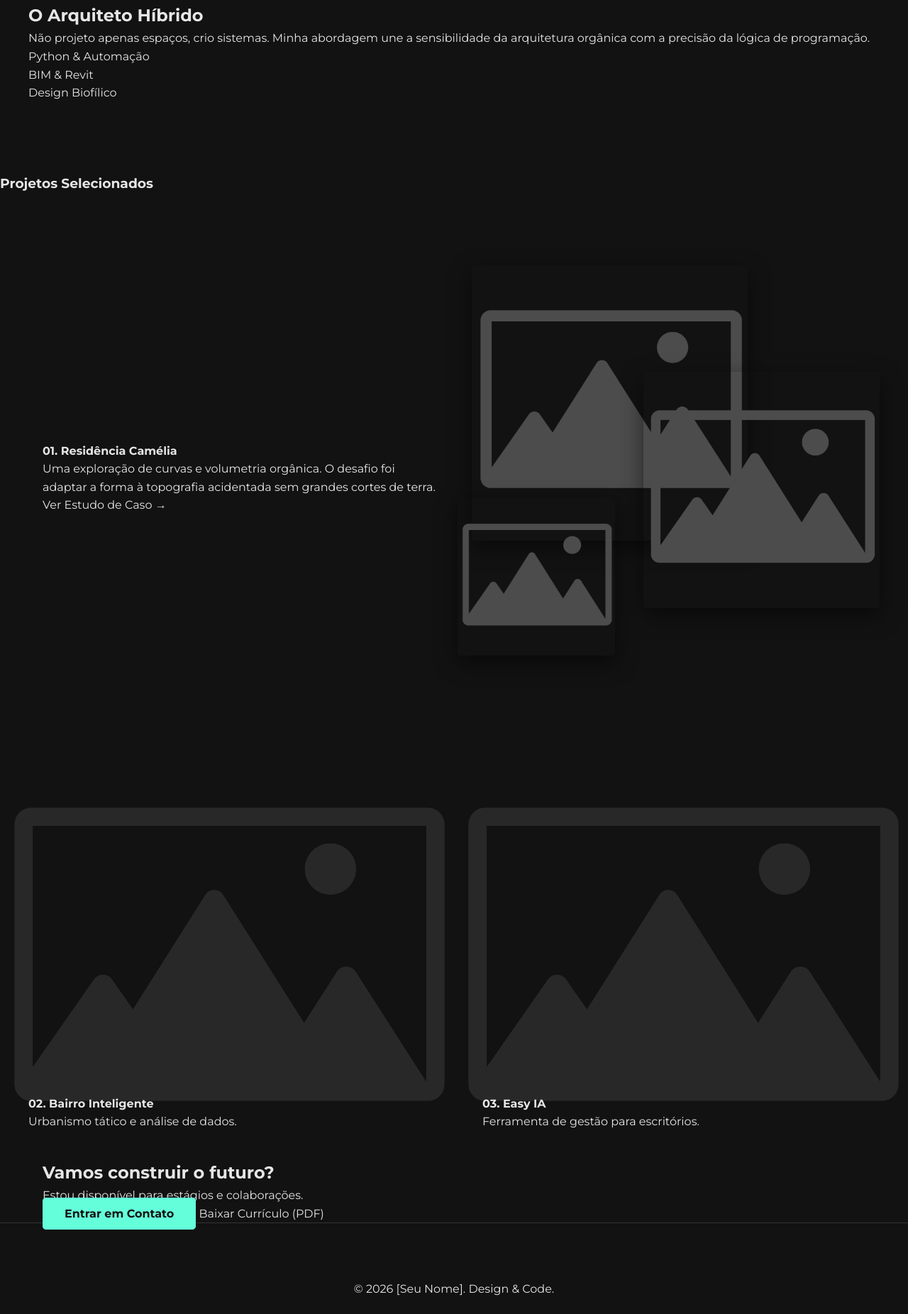
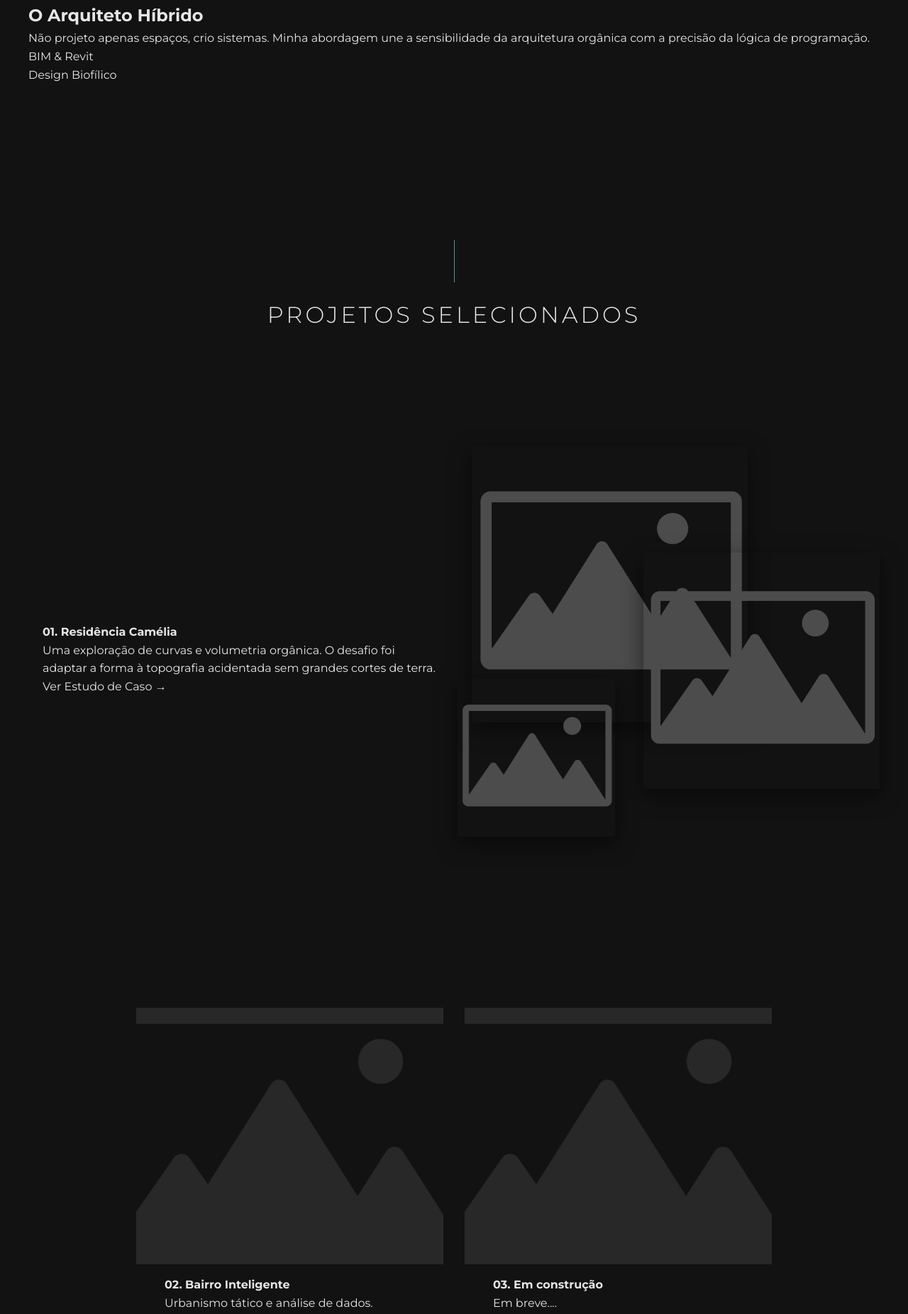
Before and after one commit to Anderson-Andy-Correa/Portifolio-Francine_Amaro, a plain HTML site: page index.html in a window 1280 px wide. Shown: the part 897-2749 px from the top of the page at 71% size. Drawn offline with Linux system fonts and the light colour scheme.

Commit message:
remove some bugs

```diff
--- a/index.html
+++ b/index.html
@@ -12,13 +12,8 @@
     <header class="hero-parallax">
         <div class="overlay"></div>
         <div class="hero-content">
-            <h1>[Seu Nome]</h1>
-            <p>Arquitetura | Urbanismo | Tecnologia</p>
-        </div>
-
-        <div class="scroll-indicator" id="scrollHint">
-            <p>Role para explorar</p>
-            <div class="arrow">↓</div>
+            <h1>Francine Amaro</h1>
+            <p>Arquitetura | Urbanismo</p>
         </div>
     </header>
 
@@ -29,7 +24,6 @@
                 <p>Não projeto apenas espaços, crio sistemas. Minha abordagem une a sensibilidade da arquitetura orgânica com a precisão da lógica de programação.</p>
             </div>
             <div class="skills-bar scroll-trigger delay-1">
-                <div class="skill"><span>Python & Automação</span> <div class="bar" style="width: 90%"></div></div>
                 <div class="skill"><span>BIM & Revit</span> <div class="bar" style="width: 85%"></div></div>
                 <div class="skill"><span>Design Biofílico</span> <div class="bar" style="width: 80%"></div></div>
             </div>
@@ -64,8 +58,8 @@
 
             <div class="split-card light-bg scroll-trigger delay-1">
                 <div class="split-content">
-                    <h4>03. Easy IA</h4>
-                    <p>Ferramenta de gestão para escritórios.</p>
+                    <h4>03. Em construção</h4>
+                    <p>Em breve....</p>
                 </div>
                 <img src="assets/placeholder.png" class="bg-img" alt="Software">
             </div>
@@ -75,14 +69,14 @@
             <h2>Vamos construir o futuro?</h2>
             <p>Estou disponível para estágios e colaborações.</p>
             <div class="cta-buttons">
-                <a href="mailto:seuemail@email.com" class="btn-primary">Entrar em Contato</a>
+                <a href="mailto:francineamaroalvespedro22@gmail.com" class="btn-primary">Entrar em Contato</a>
                 <a href="assets/curriculo.pdf" download class="btn-outline">Baixar Currículo (PDF)</a>
             </div>
         </section>
     </main>
 
     <footer>
-        <p>&copy; 2026 [Seu Nome]. Design & Code.</p>
+        <p>&copy; 2026 Francine Amaro</p>
     </footer>
 
     <script src="script.js"></script>
--- a/script.js
+++ b/script.js
@@ -1,29 +1,14 @@
-document.addEventListener('DOMContentLoaded', () => {
-
-    // 1. Lógica do Aviso de Scroll (Desaparece ao rolar)
-    /* No script.js */
-
-// 1. Aviso de Scroll
-const scrollHint = document.getElementById('scrollHint');
-
-if (scrollHint) {
-    window.addEventListener('scroll', () => {
-        // MUDANÇA AQUI: De 50 para 10.
-        // Assim que o usuário encostar no scroll, ele já começa a sumir.
-        if (window.scrollY > 1) {
-            scrollHint.style.opacity = '0';
-
-            // Dica Extra: Se quiser que ele suma e não volte mais (para não atrapalhar),
-            // descomente a linha abaixo:
-            scrollHint.style.pointerEvents = 'none';
-        } else {
-            // Só reaparece se voltar exatamente para o topo (0px)
-            // Mas só vai reaparecer se a animação CSS inicial já tiver terminado.
-            scrollHint.style.opacity = '1';
-        }
-    });
+// Impede o navegador de restaurar a posição antiga de rolagem
+if (history.scrollRestoration) {
+    history.scrollRestoration = 'manual';
 }
 
+// Força o topo assim que carregar
+window.onbeforeunload = function () {
+    window.scrollTo(0, 0);
+}
+
+document.addEventListener('DOMContentLoaded', () => {
     // 2. Lógica de Animação ao Rolar (Intersection Observer)
     // Isso é mais performático que ficar ouvindo o evento 'scroll' o tempo todo
     const observerOptions = {
@@ -37,7 +22,7 @@ if (scrollHint) {
             if (entry.isIntersecting) {
                 entry.target.classList.add('visible');
                 // Se quiser que anime apenas uma vez, descomente a linha abaixo:
-                // observer.unobserve(entry.target);
+                observer.unobserve(entry.target);
             }
         });
     }, observerOptions);
--- a/style.css
+++ b/style.css
@@ -100,6 +100,36 @@ ul {
 
 .btn-secondary:hover {
     background-color: rgba(100, 255, 218, 0.1);
+}
+
+/* --- DIVISOR DE SEÇÃO --- */
+.section-divider {
+    padding: 120px 0 60px; /* Muito "respiro" vertical */
+    text-align: center;
+    position: relative;
+    display: flex;
+    flex-direction: column;
+    align-items: center;
+}
+
+/* O elemento visual: Uma linha vertical fina (eixo) */
+.section-divider::before {
+    content: '';
+    display: block;
+    width: 1px;       /* Linha super fina */
+    height: 60px;     /* Altura da linha */
+    background-color: var(--accent); /* Cor Ciano */
+    opacity: 0.6;
+    margin-bottom: 20px; /* Espaço entre a linha e o texto */
+}
+
+/* Estilização do Texto (H3) dentro do divisor */
+.section-divider h3 {
+    font-size: 2rem;
+    font-weight: 300; /* Fonte "Light" fica mais elegante */
+    letter-spacing: 4px; /* Espaçamento largo entre letras */
+    text-transform: uppercase;
+    color: var(--text-primary);
 }
 
 /* --- 3. SEÇÃO DE PROJETOS --- */
@@ -228,6 +258,74 @@ ul {
     left: 0;
 }
 
+/* --- CHAMADA PARA AÇÃO (CTA) --- */
+.cta-section {
+    padding: 150px 20px 120px; /* Bastante espaço acima para respirar */
+    text-align: center;
+    /* Um degradê sutil vindo de baixo para dar "peso" ao final da página */
+    background: linear-gradient(to bottom, transparent, rgba(30, 30, 30, 0.5));
+}
+
+.cta-section h2 {
+    font-size: 2.5rem;
+    margin-bottom: 15px;
+    color: var(--text-primary);
+}
+
+.cta-section p {
+    color: var(--text-secondary);
+    font-size: 1.1rem;
+    max-width: 600px;
+    margin: 0 auto;
+}
+
+/* Container dos botões */
+.cta-buttons {
+    margin-top: 40px;
+    display: flex;
+    justify-content: center;
+    gap: 20px;
+    flex-wrap: wrap; /* Garante que quebre linha no celular se precisar */
+}
+
+/* --- ESTILOS DOS BOTÕES (Reutilizáveis) --- */
+
+/* Botão Principal (Cheio) */
+.btn-primary {
+    display: inline-block;
+    padding: 15px 35px;
+    background-color: var(--accent); /* Ciano */
+    color: var(--bg-color); /* Texto escuro para contraste */
+    font-weight: 700;
+    border-radius: 50px; /* Pílula arredondada */
+    border: 2px solid var(--accent);
+    transition: all 0.3s ease;
+    box-shadow: 0 5px 15px rgba(100, 255, 218, 0.2); /* Brilho suave */
+}
+
+.btn-primary:hover {
+    transform: translateY(-3px); /* Sobe um pouquinho */
+    box-shadow: 0 8px 20px rgba(100, 255, 218, 0.4);
+}
+
+/* Botão Secundário (Contorno / Outline) */
+.btn-outline {
+    display: inline-block;
+    padding: 15px 35px;
+    background-color: transparent;
+    color: var(--text-primary); /* Texto branco */
+    font-weight: 600;
+    border-radius: 50px;
+    border: 2px solid #444; /* Borda cinza discreta */
+    transition: all 0.3s ease;
+}
+
+.btn-outline:hover {
+    border-color: var(--accent); /* Borda fica ciano */
+    color: var(--accent);        /* Texto fica ciano */
+    background-color: rgba(100, 255, 218, 0.05); /* Fundo muito leve */
+}
+
 /* --- 5. RODAPÉ --- */
 footer {
     padding: 80px 0;
@@ -292,29 +390,6 @@ footer {
     text-align: center;
 }
 
-/* 2. INDICADOR DE SCROLL */
-.scroll-indicator {
-    position: absolute;
-    bottom: 30px;
-    left: 50%;
-    transform: translateX(-50%);
-    text-align: center;
-    opacity: 1;
-    transition: opacity 0.5s ease;
-    z-index: 2;
-}
-
-.arrow {
-    font-size: 2rem;
-    animation: bounce 2s infinite;
-}
-
-@keyframes bounce {
-    0%, 20%, 50%, 80%, 100% {transform: translateY(0);}
-    40% {transform: translateY(-10px);}
-    60% {transform: translateY(-5px);}
-}
-
 /* 3. PROJETO 01: Galeria Espalhada */
 .project-showcase {
     display: grid;
@@ -346,6 +421,14 @@ footer {
 .split-projects {
     display: flex;
     height: 70vh;
+
+    /* Suas configurações de tamanho */
+    width: 70%; /* Sugiro 70% ou 80% para não ficar TÃO pequeno em laptops */
+    max-width: 1000px; /* Trava para não esticar demais em monitores gigantes */
+    margin: 0 auto; /* Centraliza o bloco na tela */
+
+    /* A SOLUÇÃO DO "COLADO": */
+    gap: 30px; /* Cria um espaço de 30px entre os dois quadros */
 }
 
 .split-card {
@@ -356,7 +439,11 @@ footer {
     align-items: flex-end;
     padding: 40px;
     cursor: pointer;
-    transition: flex 0.5s ease; /* Efeito sanfona */
+    transition: flex 0.5s ease;
+
+    /* DICA VISUAL: Arredonde os cantos */
+    /* Isso ajuda o olho a perceber que são dois elementos separados pelo Gap */
+    border-radius: 20px;
 }
 
 .split-card:hover {
@@ -406,7 +493,16 @@ footer {
 @media (max-width: 768px) {
     .project-showcase, .split-projects { grid-template-columns: 1fr; display: block; height: auto; }
     .gallery-scattered { height: 400px; margin-top: 40px;}
-    .split-card { height: 300px; margin-bottom: 20px;}
+    .split-projects {
+        width: 90%; /* No celular, usamos quase a tela toda */
+        height: auto; /* Deixa a altura livre */
+        flex-direction: column; /* Empilha um em cima do outro */
+        gap: 20px;
+    }
+
+    .split-card {
+        height: 300px; /* Define uma altura fixa para cada card no mobile */
+    }
 }
 
 /* --- ANIMAÇÕES DE ABERTURA (INTRO) --- */
```
